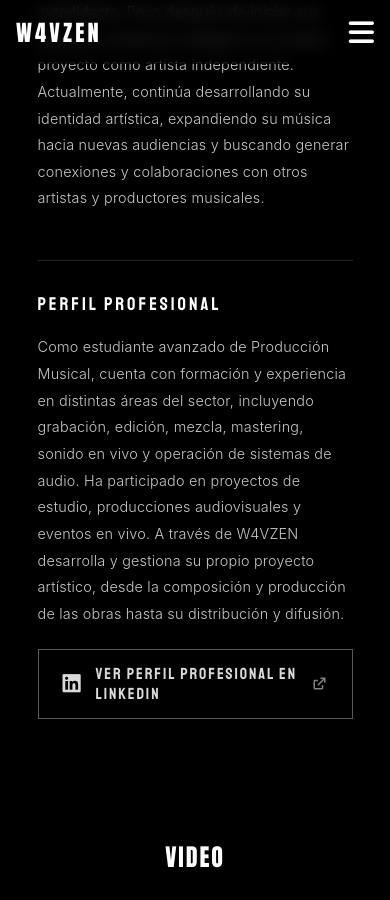
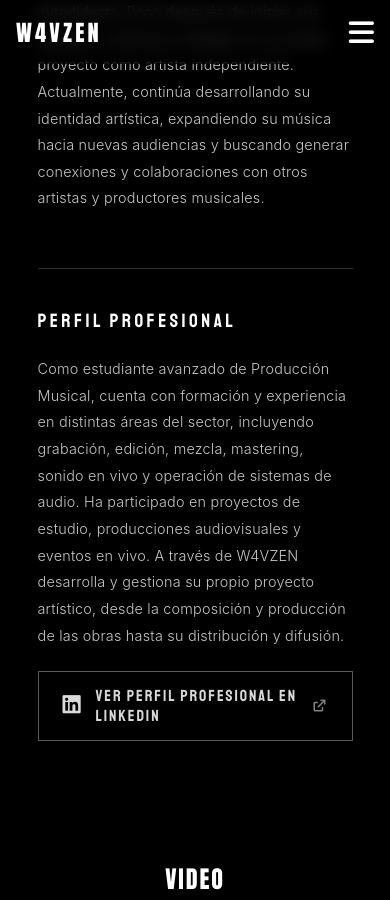
Before and after one commit to W4VZEN/w4vzen.github.io, a Jekyll site: the page built from index.html, in a window 390 px wide and 900 px high, scrolled down 1535 px. Built offline with Jekyll 4.4.1, drawn with Linux system fonts in a browser that asks for light colours; some web fonts are replaced; comment, search, counter and statistics services are not loaded.

Commit message:
Update estilos.css

```diff
--- a/assets/css/estilos.css
+++ b/assets/css/estilos.css
@@ -137,29 +137,31 @@ body {
 =========================== */
 
 .bio-professional {
-    margin-top: 3em;
-    padding-top: 2em;
-    border-top: 1px solid rgba(255,255,255,0.15);
+    margin-top: 3.5em;
+    padding-top: 2.5em;
+    border-top: 1px solid rgba(255,255,255,0.18);
     text-align: left;
 }
-
-/* ETIQUETA */
 
 .professional-label {
     display: inline-block;
     font-family: 'Staatliches', sans-serif;
-    font-size: 1.15rem;
-    letter-spacing: 0.16em;
+    font-size: 1.2rem;
+    letter-spacing: 0.18em;
     color: #fff;
-    margin-bottom: 1em;
+    margin-bottom: 1.2em;
 }
 
-/* TEXTO PROFESIONAL */
-
 .bio-professional p {
+    font-family: 'Inter', sans-serif;
+    font-size: clamp(0.95rem, 1.2vw, 1.08rem);
+    font-weight: 300;
+    line-height: 2;
+    letter-spacing: 0.015em;
+    color: rgba(255,255,255,0.78);
+    text-align: left;
     margin-bottom: 1.8em;
 }
-
 /* ===========================
    LINKEDIN
 =========================== */
```
